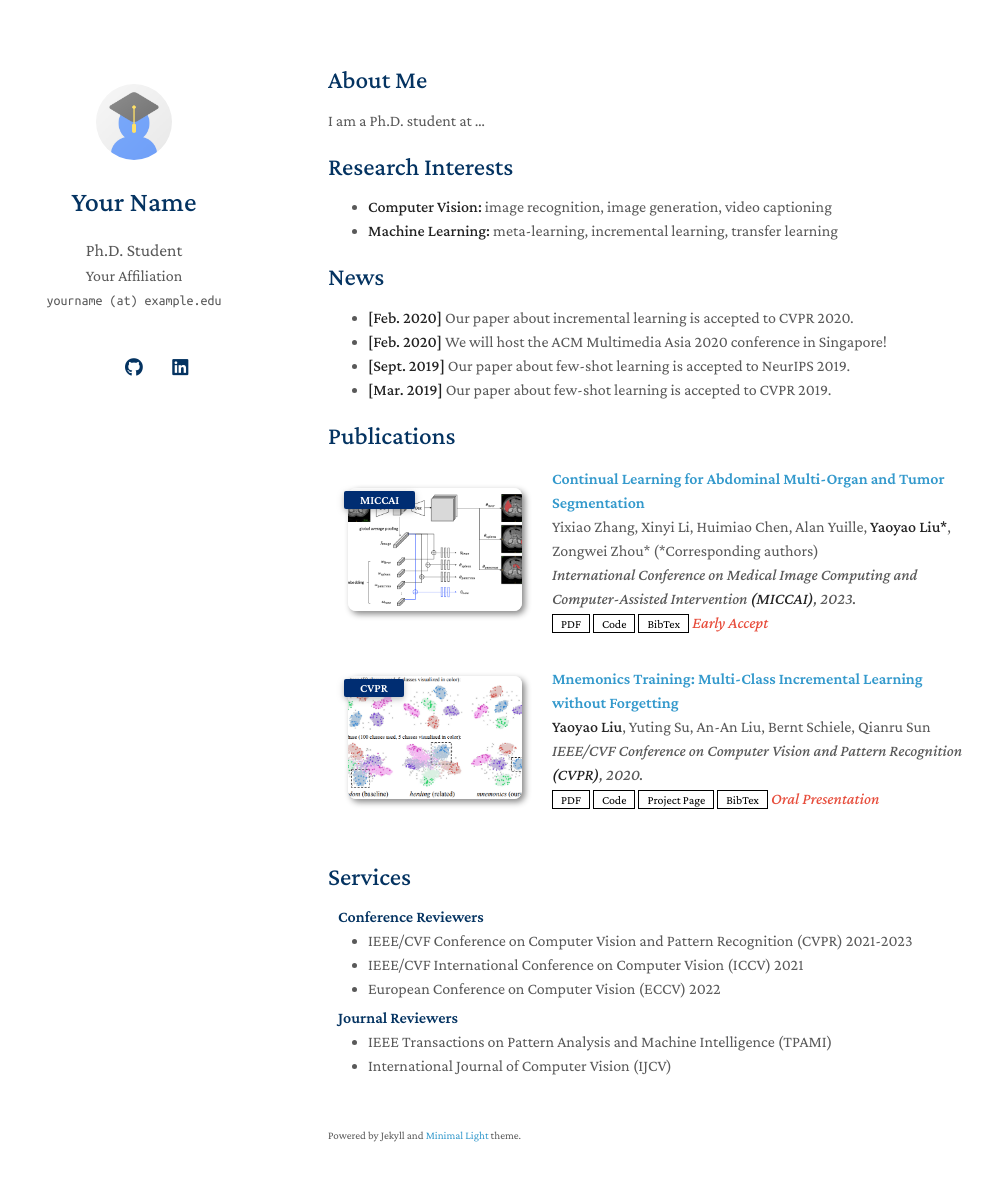
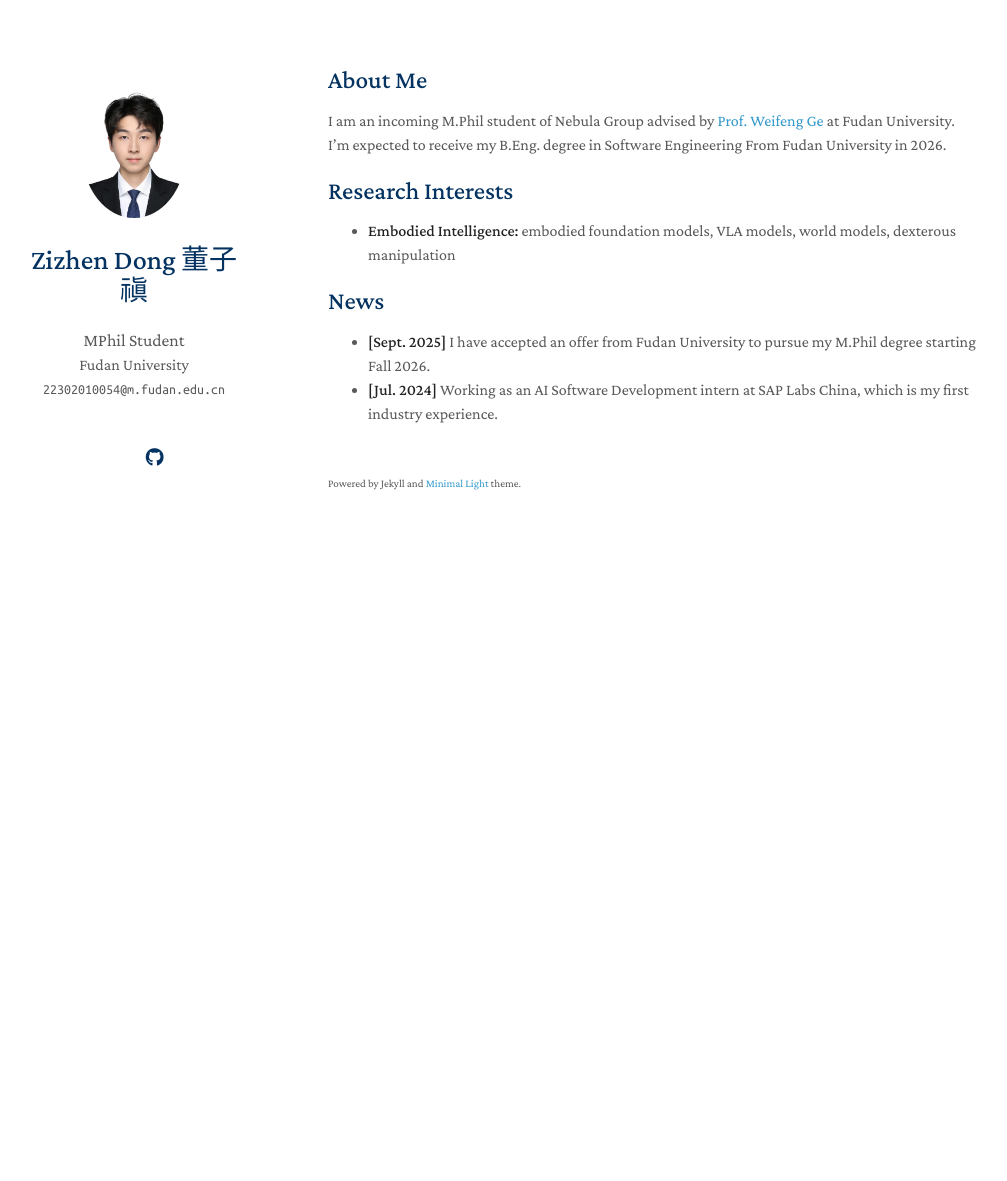
Before and after one commit to tommydzz/tommydzz.github.io, a Jekyll site: the page built from index.md, in a window 1280 px wide and 1216 px high. Shown: the top 1181 px of the window, without its empty margins (142-1149 px from the left). Built offline with Jekyll 4.4.1, drawn with Linux system fonts in a browser that asks for light colours; a style sheet for code colours, icons or effects is not loaded; our own code applies the rules of GitHub Pages for plain Markdown files.

Commit message:
Update personal information and research interests in the homepage

```diff
--- a/_config.yml
+++ b/_config.yml
@@ -1,8 +1,8 @@
 # Basic Information
-title: Your Name
-position: Ph.D. Student
-affiliation: Your Affiliation
-email: yourname (at) example.edu
+title: Zizhen Dong 董子禛
+position: MPhil Student
+affiliation: Fudan University
+email: 22302010054@m.fudan.edu.cn
 
 # Search Engine Optimization (SEO)
 # The following information is used to improve the website traffic from search engines, e.g., Google.
@@ -12,11 +12,12 @@ canonical: https://minimal-light-theme.yliu.me/
 
 # Links
 # If you don't need one of them, you may delete the corresponding line.
-google_scholar: https://scholar.google.com/
+# google_scholar: https://scholar.google.com/
 cv_link: assets/files/curriculum_vitae.pdf
-github_link: https://github.com/
-linkedin: https://www.linkedin.com/
-twitter: https://twitter.com/
+github_link: https://github.com/tommydzz
+steam_link: https://steamcommunity.com/id/tommydong2/
+# linkedin: https://www.linkedin.com/
+# twitter: https://twitter.com/
 
 # Images (e.g., your profile picture and your website's favicon)
 # "favicon" and "favicon_dark" are used for the light and dark modes, respectively.
--- a/index.md
+++ b/index.md
@@ -4,20 +4,21 @@ layout: homepage
 
 ## About Me
 
-I am a Ph.D. student at ...
+I am an incoming M.Phil student of Nebula Group advised by [Prof. Weifeng Ge](https://zyysny.github.io/) at Fudan University. I'm expected to receive my B.Eng. degree in Software Engineering From Fudan University in 2026.
 
 ## Research Interests
 
-- **Computer Vision:** image recognition, image generation, video captioning
-- **Machine Learning:** meta-learning, incremental learning, transfer learning
+- **Embodied Intelligence:** embodied foundation models, VLA models, world models, dexterous manipulation
 
 ## News
 
-- **[Feb. 2020]** Our paper about incremental learning is accepted to CVPR 2020.
-- **[Feb. 2020]** We will host the ACM Multimedia Asia 2020 conference in Singapore!
-- **[Sept. 2019]** Our paper about few-shot learning is accepted to NeurIPS 2019.
-- **[Mar. 2019]** Our paper about few-shot learning is accepted to CVPR 2019.
+- **[Sept. 2025]** I have accepted an offer from Fudan University to pursue my M.Phil degree starting Fall 2026.
+- **[Jul. 2024]** Working as an AI Software Development intern at SAP Labs China, which is my first industry experience.
 
+{% comment %}
 {% include_relative _includes/publications.md %}
+{% endcomment %}
 
+{% comment %}
 {% include_relative _includes/services.md %}
+{% endcomment %}
```
Also changed, not shown: assets/img/avatar.png.
